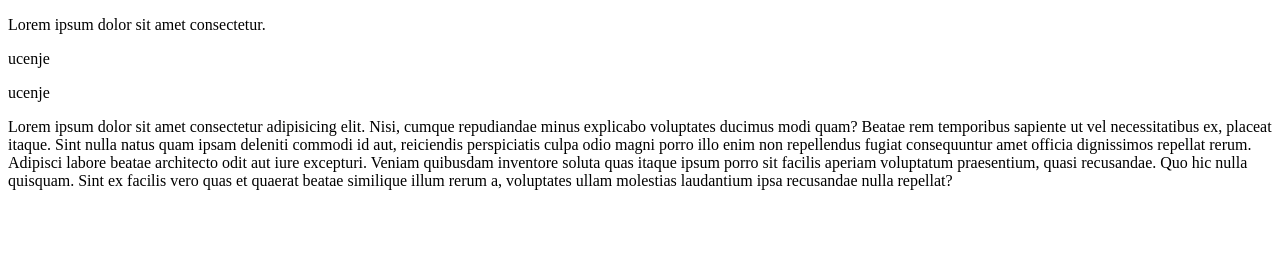
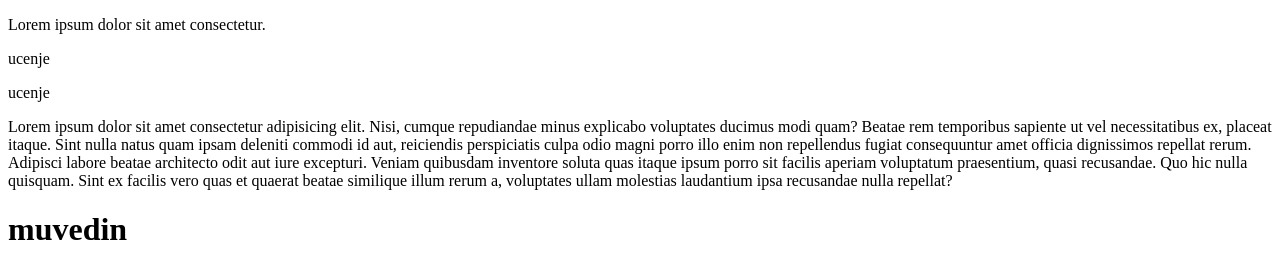
Before and after one commit to muvedin456789/povezatigit, a plain HTML site: page index.html in a window 1280 px wide. Drawn offline with Linux system fonts and the light colour scheme.

Commit message:
promjena50

```diff
--- a/index.html
+++ b/index.html
@@ -12,5 +12,7 @@
     <p>ucenje</p>
     <p>Lorem ipsum dolor sit amet consectetur adipisicing elit. Nisi, cumque repudiandae minus explicabo voluptates ducimus modi quam? Beatae rem temporibus sapiente ut vel necessitatibus ex, placeat itaque. Sint nulla natus quam ipsam deleniti commodi id aut, reiciendis perspiciatis culpa odio magni porro illo enim non repellendus fugiat consequuntur amet officia dignissimos repellat rerum. Adipisci labore beatae architecto odit aut iure excepturi. Veniam quibusdam inventore soluta quas itaque ipsum porro sit facilis aperiam voluptatum praesentium, quasi recusandae. Quo hic nulla quisquam. Sint ex facilis vero quas et quaerat beatae similique illum rerum a, voluptates ullam molestias laudantium ipsa recusandae nulla repellat?</p>
 
+    <h1>muvedin</h1>
+
 </body>
 </html>
```
